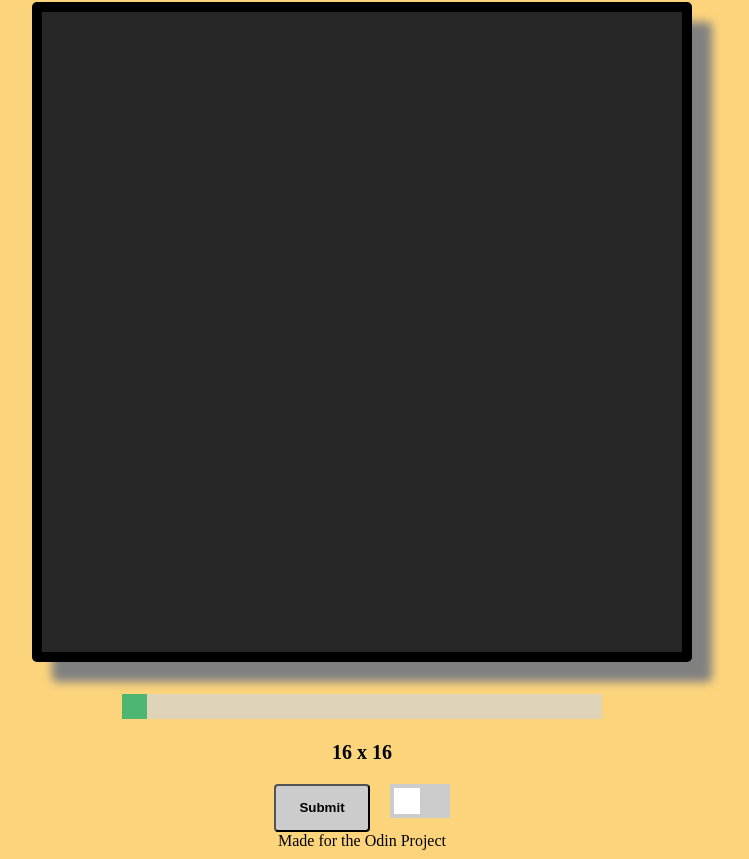
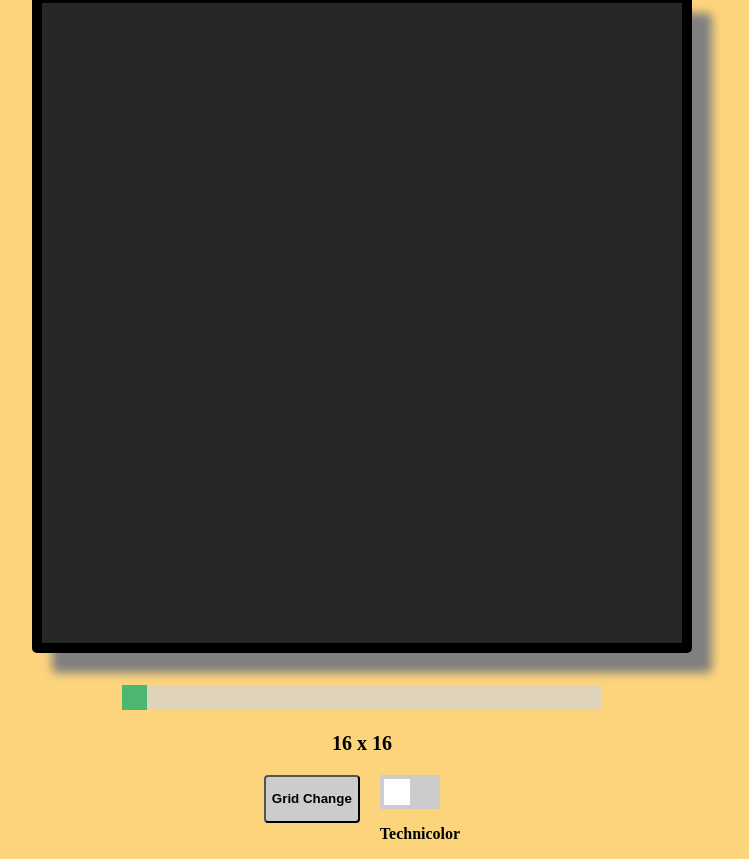
Before and after one commit to Loxodograph/etchasketch3, a plain HTML site: page index.html in a window 1280 px wide. Shown: the part 22-881 px from the top of the page, without its empty margins (286-1035 px from the left). Drawn offline with Linux system fonts and the light colour scheme.

Commit message:
Update index.html

```diff
--- a/index.html
+++ b/index.html
@@ -25,16 +25,16 @@
     <p id="slider-value">16 x 16</p>
   </div>
   <div class="button-container">
-    <button type="button" id="submit-btn">Submit</button>
-
+    <button type="button" id="submit-btn">Grid Change</button>
+    <div class="switch-container">
     <label class="switch">
       <input type="checkbox" id="switch" name="switch">
       <span class="slider2"></span>
     </label>
+    <p>Technicolor</p>
+  </div>
+  </div>
+  <h2>Made for the Odin Project</h2>
 
-  </div>
 </body>
-<footer>
-  Made for the Odin Project
-</footer>
 </html>
```
